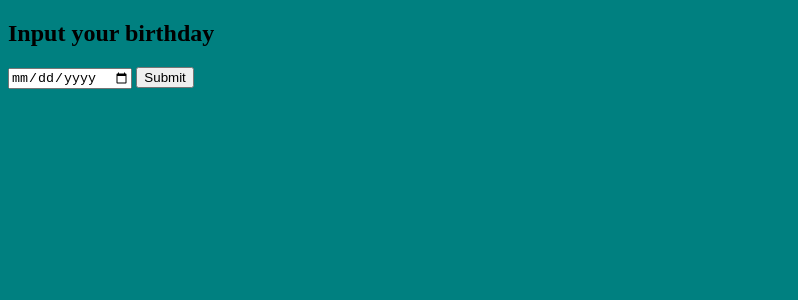
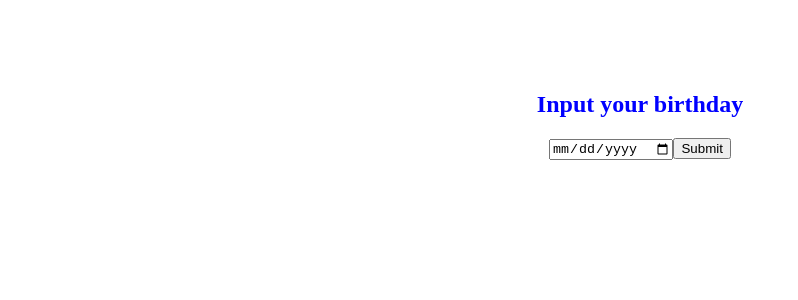
Before and after one commit to thiendang/React-JS---Mastering-Redux, a React app: page / in a window 1280 px wide. Shown: the top 300 px of the page, without its empty margins (0-798 px from the left). Built offline with nearby package versions, Linux system fonts and the light colour scheme.

Commit message:
section3-lecture12

```diff
--- a/src/app.scss
+++ b/src/app.scss
@@ -1,7 +1,7 @@
-body {
-  // background: url('./img/background.png');
-  background: teal;
-  p, h1 {
-    color: white;
-  }
+.appDiv {
+  padding: 5%;
+  text-align: center;
 }
+.test {
+  color: blue;
+}
--- a/src/components/App.js
+++ b/src/components/App.js
@@ -2,14 +2,28 @@ import React, {Component} from 'react';
 import {Form, FormControl, Button} from 'react-bootstrap';
 
 export default class App extends Component {
+  constructor(props) {
+    super(props);
+    this.state = {
+      newDate: '',
+      birthday: '1995-10-31'
+    }
+  }
+  getDate = (e) => {
+    this.setState({newDate: e.target.value})
+  }
+  changeBirthday = () => {
+    console.log(this.state);
+    this.setState({newDate: this.state.birthday})
+  }
   render(){
     return(
-      <div>
+      <div className="appDiv">
         <Form inline>
-          <h2>Input your birthday</h2>
-          <FormControl type="date"></FormControl>
-          {' '}
-          <Button>Submit</Button>
+          <h2 className="test">Input your birthday</h2>
+          <FormControl type="date" onChange={this.getDate}></FormControl>
+          <Button onClick={this.changeBirthday}>Submit</Button>
+          {/* <p><img className="img-responsive" src={require('../images/img_twitter-bootstrap.png')} /></p> */}
         </Form>
       </div>
     )
```
Also changed, not shown: webpack.config.js (line endings or trailing spaces), 1 other file (tests, documents, lock files or other folders).
